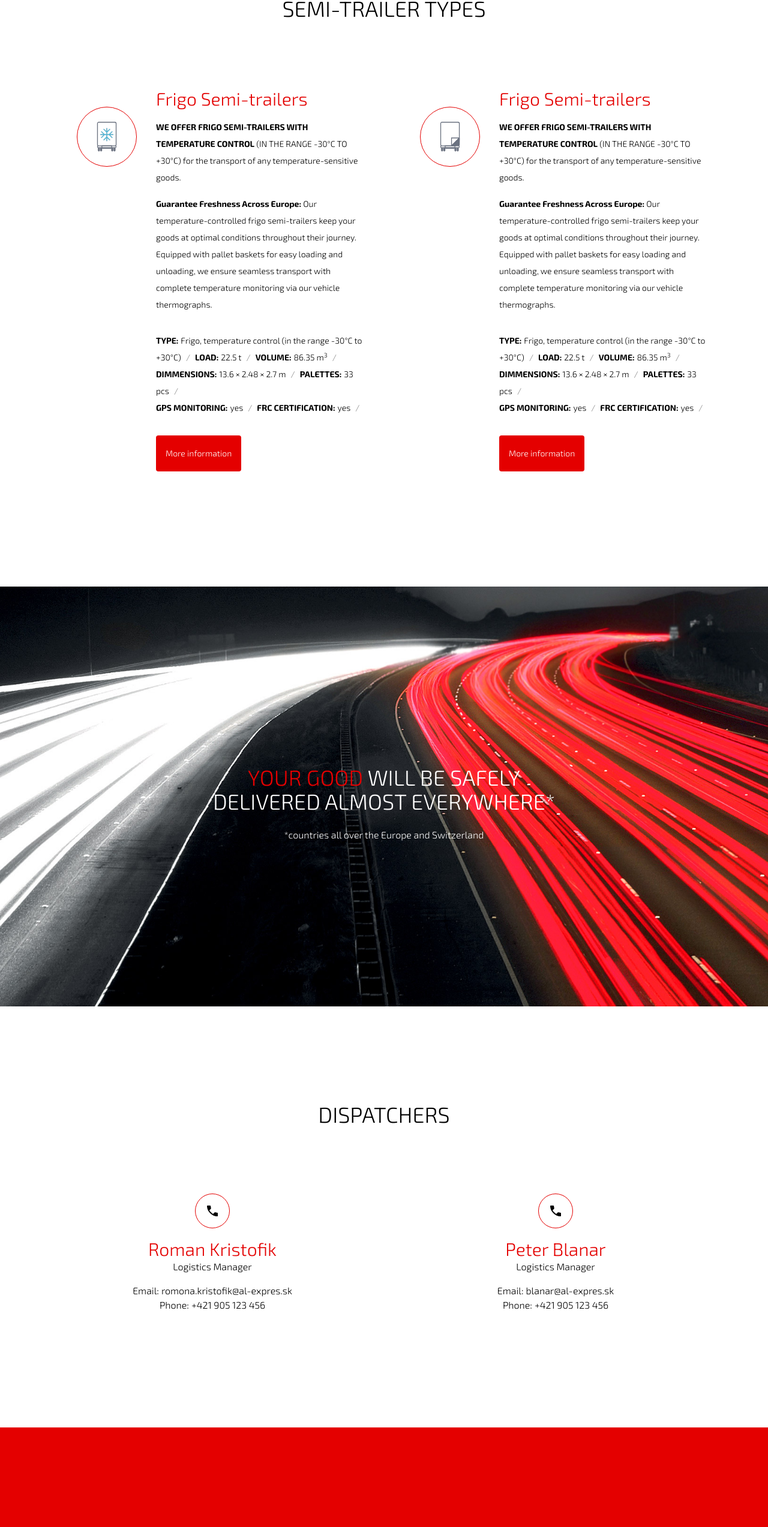
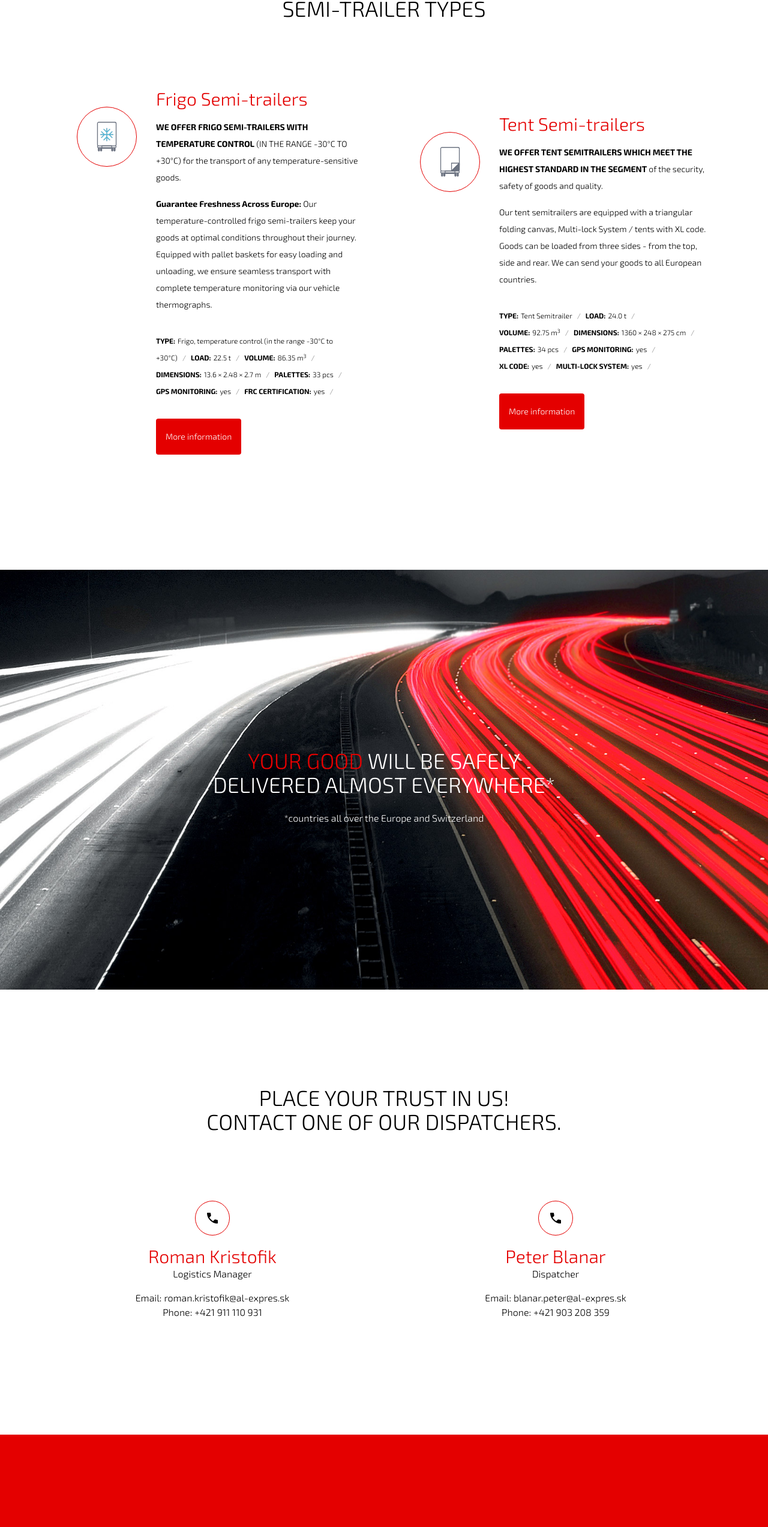
Before and after one commit to mitas1/al-expres, a Next.js app: page /en in a window 1280 px wide. Shown: the part 866-3412 px from the top of the page at 60% size. Built offline with nearby package versions, Linux system fonts and the light colour scheme.

Commit message:
Fix semi trailers section

```diff
--- a/messages/en.json
+++ b/messages/en.json
@@ -4,7 +4,7 @@
     "description": "We offer transport all over Europe"
   },
   "Common": {
-    "dispatchers": "Dispatchers",
+    "dispatchers": "Place your trust in us!<br></br>Contact one of our dispatchers.",
     "email": "Email",
     "phone": "Phone"
   },
@@ -16,8 +16,8 @@
     "title": "Semi-trailer types",
     "frigo": {
       "title": "Frigo Semi-trailers",
-      "paragraph1": "<b>WE OFFER FRIGO SEMI-TRAILERS WITH TEMPERATURE CONTROL</b> (IN THE RANGE -30°C TO +30°C) for the transport of any temperature-sensitive goods.",
-      "paragraph2": "<b>Guarantee Freshness Across Europe:</b> Our temperature-controlled frigo semi-trailers keep your goods at optimal conditions throughout their journey. Equipped with pallet baskets for easy loading and unloading, we ensure seamless transport with complete temperature monitoring via our vehicle thermographs.",
+      "paragraph1": "<bold>WE OFFER FRIGO SEMI-TRAILERS WITH TEMPERATURE CONTROL</bold> (IN THE RANGE -30°C TO +30°C) for the transport of any temperature-sensitive goods.",
+      "paragraph2": "<bold>Guarantee Freshness Across Europe:</bold> Our temperature-controlled frigo semi-trailers keep your goods at optimal conditions throughout their journey. Equipped with pallet baskets for easy loading and unloading, we ensure seamless transport with complete temperature monitoring via our vehicle thermographs.",
       "params": {
         "type": {
           "label": "Type",
@@ -32,7 +32,7 @@
           "value": "86.35 m<sup>3</sup>"
         },
         "dimensions": {
-          "label": "Dimmensions",
+          "label": "Dimensions",
           "value": "13.6 × 2.48 × 2.7 m"
         },
         "palettes": {
@@ -48,6 +48,45 @@
           "value": "yes"
         }
       }
+    },
+    "tent": {
+      "title": "Tent Semi-trailers",
+      "paragraph1": "<bold>WE OFFER TENT SEMITRAILERS WHICH MEET THE HIGHEST STANDARD IN THE SEGMENT</bold> of the security, safety of goods and quality.",
+      "paragraph2": "Our tent semitrailers are equipped with a triangular folding canvas, Multi-lock System / tents with XL code. Goods can be loaded from three sides - from the top, side and rear. We can send your goods to all European countries.",
+      "params": {
+        "type": {
+          "label": "Type",
+          "value": "Tent Semitrailer"
+        },
+        "load": {
+          "label": "Load",
+          "value": "24.0 t"
+        },
+        "volume": {
+          "label": "Volume",
+          "value": "92.75 m<sup>3</sup>"
+        },
+        "dimensions": {
+          "label": "Dimensions",
+          "value": "1360 × 248 × 275 cm"
+        },
+        "palettes": {
+          "label": "Palettes",
+          "value": "34 pcs"
+        },
+        "gps": {
+          "label": "GPS monitoring",
+          "value": "yes"
+        },
+        "xlCode": {
+          "label": "XL code",
+          "value": "yes"
+        },
+        "multiLock": {
+          "label": "Multi-lock system",
+          "value": "yes"
+        }
+      }
     }
   },
   "HighwayHeroBanner": {
@@ -58,14 +97,14 @@
     "kristofik": {
       "name": "Roman Kristofik",
       "position": "Logistics Manager",
-      "email": "romona.kristofik@al-expres.sk",
-      "phone": "+421 905 123 456"
+      "email": "roman.kristofik@al-expres.sk",
+      "phone": "+421 911 110 931"
     },
     "blanar": {
       "name": "Peter Blanar",
-      "position": "Logistics Manager",
-      "email": "blanar@al-expres.sk",
-      "phone": "+421 905 123 456"
+      "position": "Dispatcher",
+      "email": "blanar.peter@al-expres.sk",
+      "phone": "+421 903 208 359"
     }
   },
   "Customers": {
@@ -83,7 +122,7 @@
     },
     "email": {
       "label": "E-mail",
-      "value": "al-expres@al-expres.sk"
+      "value": "transport@al-expres.sk"
     },
     "phone": {
       "label": "Phone number",
--- a/src/components/common/description-list/DescriptionList.tsx
+++ b/src/components/common/description-list/DescriptionList.tsx
@@ -5,12 +5,12 @@ interface DescriptionListProps {
 }
 
 export const DescriptionList: FC<DescriptionListProps> = ({ groups }) => (
-  <dl className="my-4 text-left text-sm font-light leading-loose">
+  <dl className="my-4 text-center md:text-left text-sm font-light leading-loose">
     {groups.map((group) => (
       <>
         {group.map(([key, value]) => {
           return (
-            <div key={key} className="inline">
+            <div key={key} className="inline text-xs">
               <dt className="inline after:content-[':'] after:mr-1 uppercase font-bold">
                 {key}
               </dt>
--- a/src/components/common/layout/Section.tsx
+++ b/src/components/common/layout/Section.tsx
@@ -1,9 +1,9 @@
 import classNames from 'classnames';
-import { FC, PropsWithChildren } from 'react';
+import { FC, PropsWithChildren, ReactNode } from 'react';
 import { H1 } from '../text/H1';
 
 interface SectionProps {
-  heading: string;
+  heading: ReactNode;
   className?: string;
 }
 
--- a/src/components/index/Dispatchers.tsx
+++ b/src/components/index/Dispatchers.tsx
@@ -14,7 +14,10 @@ export const Dispatchers = () => {
   const t = useTranslations(TRANS_NAMESPACE);
   const messages = useMessages();
   return (
-    <Section heading={tCommon('dispatchers')} className="bg-white">
+    <Section
+      heading={tCommon.rich('dispatchers', { br: () => <br /> })}
+      className="bg-white"
+    >
       <Flex>
         {(Object.keys(messages[TRANS_NAMESPACE]) as Dispatchers[]).map(
           (transKey) => {
@@ -25,11 +28,13 @@ export const Dispatchers = () => {
                 key={email}
                 className="flex-1 flex items-center flex-col justify-center text-center gap-4"
               >
-                <CircleIcon className='border-accent'>
+                <CircleIcon className="border-accent">
                   <PhoneIcon />
                 </CircleIcon>
                 <div>
-                  <h2 className="text-3xl text-accent">{t(`${transKey}.name`)}</h2>
+                  <h2 className="text-3xl text-accent">
+                    {t(`${transKey}.name`)}
+                  </h2>
                   <span>{t(`${transKey}.position`)}</span>
                 </div>
                 <dl>
--- a/src/components/index/SemitrailerTypes.tsx
+++ b/src/components/index/SemitrailerTypes.tsx
@@ -1,5 +1,5 @@
 import { useTranslations } from 'next-intl';
-import { FC, PropsWithChildren } from 'react';
+import { FC, PropsWithChildren, ReactNode } from 'react';
 import { DescriptionList } from '../common/description-list/DescriptionList';
 import { Section } from '../common/layout/Section';
 import { Flex } from '../common/layout/Flex';
@@ -20,8 +20,11 @@ const Link: FC<PropsWithChildren> = ({ children }) => (
   </a>
 );
 
-const Column: FC<PropsWithChildren> = ({ icon, children }) => (
-  <div className="flex flex-col md:flex-row items-center md:items-start">
+const Column: FC<PropsWithChildren & { icon: ReactNode }> = ({
+  icon,
+  children,
+}) => (
+  <div className="flex-1 flex flex-col md:flex-row items-center md:items-start">
     <div className="m-8">
       <CircleIcon className="border-accent p-6">{icon}</CircleIcon>
     </div>
@@ -41,12 +44,12 @@ export const SemitrailerTypes = () => {
           <H2>{t('frigo.title')}</H2>
           <Paragraph>
             {t.rich('frigo.paragraph1', {
-              b: (chunks) => <strong>{chunks}</strong>,
+              bold: (chunks) => <strong>{chunks}</strong>,
             })}
           </Paragraph>
           <Paragraph>
             {t.rich('frigo.paragraph2', {
-              b: (chunks) => <strong>{chunks}</strong>,
+              bold: (chunks) => <strong>{chunks}</strong>,
             })}
           </Paragraph>
           <DescriptionList
@@ -68,28 +71,29 @@ export const SemitrailerTypes = () => {
           <Link />
         </Column>
         <Column icon={<Tent width="50px" className="text-gray-500" />}>
-          <H2>{t('frigo.title')}</H2>
+          <H2>{t('tent.title')}</H2>
           <Paragraph>
-            {t.rich('frigo.paragraph1', {
-              b: (chunks) => <strong>{chunks}</strong>,
+            {t.rich('tent.paragraph1', {
+              bold: (chunks) => <strong>{chunks}</strong>,
             })}
           </Paragraph>
           <Paragraph>
-            {t.rich('frigo.paragraph2', {
-              b: (chunks) => <strong>{chunks}</strong>,
+            {t.rich('tent.paragraph2', {
+              bold: (chunks) => <strong>{chunks}</strong>,
             })}
           </Paragraph>
           <DescriptionList
             groups={(
               [
-                ['type', 'load', 'volume'],
-                ['dimensions', 'palettes'],
-                ['gps', 'frc'],
+                ['type', 'load'],
+                ['volume', 'dimensions'],
+                ['palettes', 'gps'],
+                ['xlCode', 'multiLock'],
               ] as const
             ).map((group) =>
               group.map((key) => [
-                t(`frigo.params.${key}.label`),
-                t.rich(`frigo.params.${key}.value`, {
+                t(`tent.params.${key}.label`),
+                t.rich(`tent.params.${key}.value`, {
                   sup: (chunks) => <sup>{chunks}</sup>,
                 }),
               ]),
```
